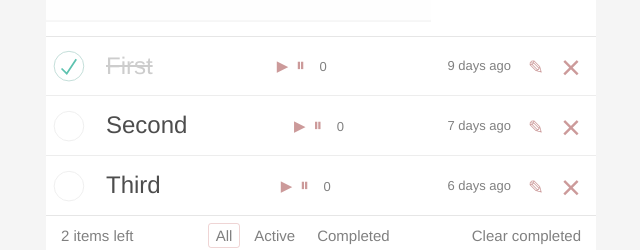
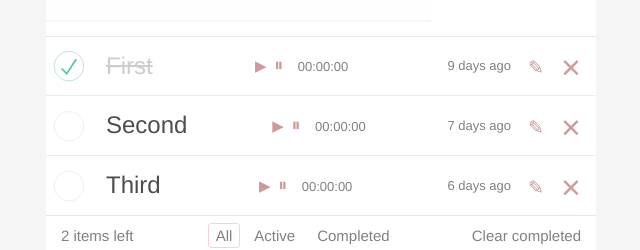
Before and after one commit to andreev-oe/todo-app, a React (Create React App) app: page / in a window 1280 px wide. Shown: the part 174-424 px from the top of the page, without its empty margins (319-959 px from the left). Built offline with nearby package versions, Linux system fonts and the light colour scheme.

Commit message:
WIP: add timers for tasks
- transform timestamp to hours:minute:seconds
- format view of timer to be 2 digits then the number is less than 10
- forbid start timer more than once per task when timer already counts

```diff
--- a/src/components/app/app.jsx
+++ b/src/components/app/app.jsx
@@ -46,6 +46,7 @@ export default class App extends React.Component {
           endTime: 0,
           elapsedTime: 0,
           totalTime: 0,
+          startedCounting: false,
           taskTimerInterval: null,
         },
         {
@@ -59,6 +60,7 @@ export default class App extends React.Component {
           endTime: 0,
           elapsedTime: 0,
           totalTime: 0,
+          startedCounting: false,
           taskTimerInterval: null,
         },
         {
@@ -72,6 +74,7 @@ export default class App extends React.Component {
           endTime: 0,
           elapsedTime: 0,
           totalTime: 0,
+          startedCounting: false,
           taskTimerInterval: null,
         },
       ],
@@ -130,6 +133,7 @@ export default class App extends React.Component {
         endTime: 0,
         elapsedTime: 0,
         totalTime: 0,
+        startedCounting: false,
         taskTimerInterval: null,
       }
       this.setState(({ tasks }) => {
@@ -238,12 +242,16 @@ export default class App extends React.Component {
     }
     this.startTimer = (evt) => {
       const taskIndex = this.state.tasks.findIndex((task) => task.id === Number(evt.target.dataset.id))
+      if (this.state.tasks[taskIndex].startedCounting) {
+        return
+      }
       this.setState(({ tasks }) => {
         let updatedTask
         updatedTask = {
           ...tasks[taskIndex],
         }
         updatedTask.startTime = Date.now()
+        updatedTask.startedCounting = true
         const newTasks = [...tasks.slice(0, taskIndex), updatedTask, ...tasks.slice(taskIndex + 1)]
         return {
           tasks: newTasks,
@@ -269,7 +277,6 @@ export default class App extends React.Component {
       const taskIndex = this.state.tasks.findIndex(
         (task) => task.id === evt || task.id === Number(evt.target?.dataset.id)
       )
-      console.log('stopTimer')
       this.setState(({ tasks }) => {
         let updatedTask
         updatedTask = {
@@ -278,6 +285,7 @@ export default class App extends React.Component {
         updatedTask.totalTime = updatedTask.elapsedTime
         updatedTask.startTime = null
         updatedTask.endTime = null
+        updatedTask.startedCounting = false
         clearInterval(updatedTask.taskTimerInterval)
         const newTasks = [...tasks.slice(0, taskIndex), updatedTask, ...tasks.slice(taskIndex + 1)]
         return {
--- a/src/components/task/task.jsx
+++ b/src/components/task/task.jsx
@@ -1,6 +1,6 @@
 import React from 'react'
 import PropTypes from 'prop-types'
-import { formatDistanceToNow, millisecondsToSeconds } from 'date-fns'
+import { formatDistanceToNow } from 'date-fns'
 
 import { taskStatusClassName } from '../app/app.jsx'
 
@@ -17,6 +17,10 @@ export default class Task extends React.Component {
       this.props
     const setDate = (date) => formatDistanceToNow(date, { addSuffix: true, includeSeconds: true })
     const { id, className, description, created, editing, elapsedTime } = props
+    let timeStampToSeconds = Math.floor(elapsedTime / 1000)
+    let hours = String(Math.floor(timeStampToSeconds / 60 / 60))
+    let minutes = String(Math.floor(timeStampToSeconds / 60) - hours * 60)
+    let seconds = String(Math.floor(timeStampToSeconds % 60))
     return (
       <li className={className} data-id={id}>
         <div className="view">
@@ -26,7 +30,9 @@ export default class Task extends React.Component {
             <span className="description">
               <button className="icon icon-play" data-id={id} onClick={startTimer}></button>
               <button className="icon icon-pause" data-id={id} onClick={stopTimer}></button>
-              <span className="estimated-time">{`${millisecondsToSeconds(elapsedTime)}`}</span>
+              <span className="estimated-time">
+                {`${hours.padStart(2, '0')}:${minutes.padStart(2, '0')}:${seconds.padStart(2, '0')}`}
+              </span>
             </span>
             <span className="description">{setDate(created)}</span>
           </label>
```
